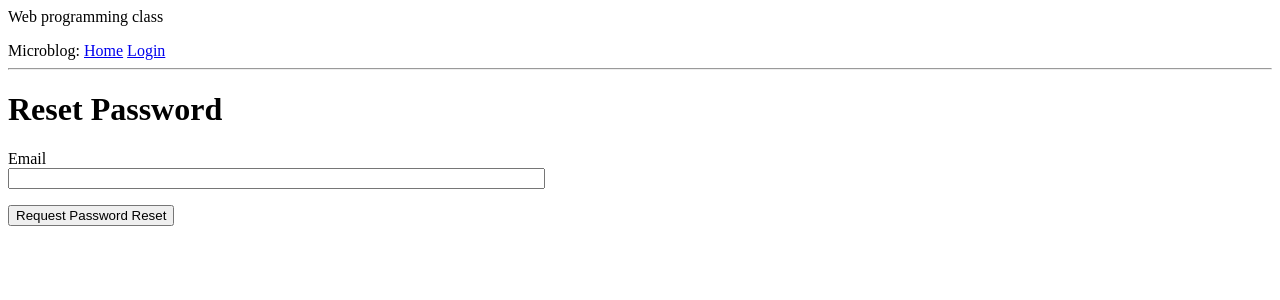
After one commit to juanzhi0322/exampleblog, a Flask app: page /reset_password_request in a window 1280 px wide. The commit adds this page. Shown: the top 300 px of the page. Run offline with Flask 2, Linux system fonts and the light colour scheme.

Commit message:
email support upadate

```diff
--- a/app/__init__.py
+++ b/app/__init__.py
@@ -7,6 +7,8 @@ from config import Config
 from flask_sqlalchemy import SQLAlchemy
 from flask_migrate import Migrate
 from flask_login import LoginManager
+from flask_mail import Mail
+
 
 app = Flask(__name__)
 app.config.from_object(Config)
@@ -14,7 +16,10 @@ db = SQLAlchemy(app)
 migrate = Migrate(app, db)
 login = LoginManager(app)
 login.login_view = 'login'
+mail = Mail(app)
+
 from app import routes, models, errors
+
 
 if not app.debug:
     if app.config['MAIL_SERVER']:
--- a/app/forms.py
+++ b/app/forms.py
@@ -48,3 +48,13 @@ class PostForm(FlaskForm):
     post = TextAreaField('Say something', validators=[
         DataRequired(), Length(min=1, max=140)])
     submit = SubmitField('Submit')
+
+class ResetPasswordRequestForm(FlaskForm):
+    email = StringField('Email', validators=[DataRequired(), Email()])
+    submit = SubmitField('Request Password Reset')
+
+class ResetPasswordForm(FlaskForm):
+    password = PasswordField('Password', validators=[DataRequired()])
+    password2 = PasswordField(
+        'Repeat Password', validators=[DataRequired(), EqualTo('password')])
+    submit = SubmitField('Request Password Reset')
--- a/app/routes.py
+++ b/app/routes.py
@@ -13,6 +13,9 @@ from werkzeug.urls import url_parse
 from datetime import datetime
 from app.forms import PostForm
 from app.models import Post
+from app.forms import ResetPasswordRequestForm
+from app.email import send_password_reset_email
+from app.forms import ResetPasswordForm
 
 @app.route('/', methods=['GET', 'POST'])
 @app.route('/index', methods=['GET', 'POST'])
@@ -149,3 +152,34 @@ def explore():
         if posts.has_prev else None
     return render_template("index.html", title='Explore', posts=posts.items,
                           next_url=next_url, prev_url=prev_url)
+
+
+
+@app.route('/reset_password_request', methods=['GET', 'POST'])
+def reset_password_request():
+    if current_user.is_authenticated:
+        return redirect(url_for('index'))
+    form = ResetPasswordRequestForm()
+    if form.validate_on_submit():
+        user = User.query.filter_by(email=form.email.data).first()
+        if user:
+            send_password_reset_email(user)
+        flash('Check your email for the instructions to reset your password')
+        return redirect(url_for('login'))
+    return render_template('reset_password_request.html',
+                           title='Reset Password', form=form)
+
+@app.route('/reset_password/<token>', methods=['GET', 'POST'])
+def reset_password(token):
+    if current_user.is_authenticated:
+        return redirect(url_for('index'))
+    user = User.verify_reset_password_token(token)
+    if not user:
+        return redirect(url_for('index'))
+    form = ResetPasswordForm()
+    if form.validate_on_submit():
+        user.set_password(form.password.data)
+        db.session.commit()
+        flash('Your password has been reset.')
+        return redirect(url_for('login'))
+    return render_template('reset_password.html', form=form)
--- a/app/templates/login.html
+++ b/app/templates/login.html
@@ -21,5 +21,9 @@
         <p>{{ form.remember_me() }} {{ form.remember_me.label }}</p>
         <p>{{ form.submit() }}</p>
         <p>New User? <a href="{{ url_for('register') }}">Click to Register!</a></p>
+        <p>
+            Forgot Your Password?
+            <a href="{{ url_for('reset_password_request') }}">Click to Reset It</a>
+        </p>
     </form>
 {% endblock %}
--- /dev/null
+++ b/app/templates/reset_password_request.html
@@ -0,0 +1,16 @@
+{% extends "base.html" %}
+
+{% block content %}
+    <h1>Reset Password</h1>
+    <form action="" method="post">
+        {{ form.hidden_tag() }}
+        <p>
+            {{ form.email.label }}<br>
+            {{ form.email(size=64) }}<br>
+            {% for error in form.email.errors %}
+            <span style="color: red;">[{{ error }}]</span>
+            {% endfor %}
+        </p>
+        <p>{{ form.submit() }}</p>
+    </form>
+{% endblock %}
```
Also changed, not shown: app/email.py (added, +20 -0 lines), app/models.py (+17 -0 lines), app/templates/email/reset_password.html (added, +12 -0 lines), app/templates/email/reset_password.txt (added, +11 -0 lines), app/templates/reset_password.html (added, +23 -0 lines), app.db.
